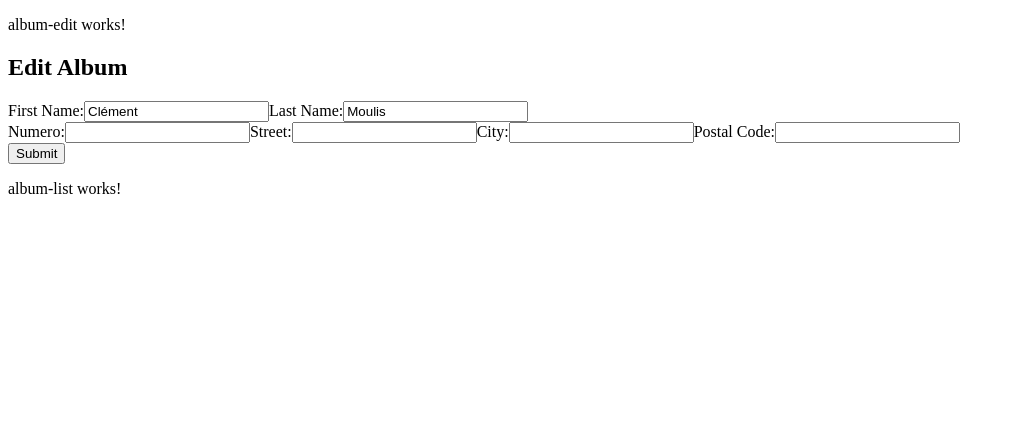
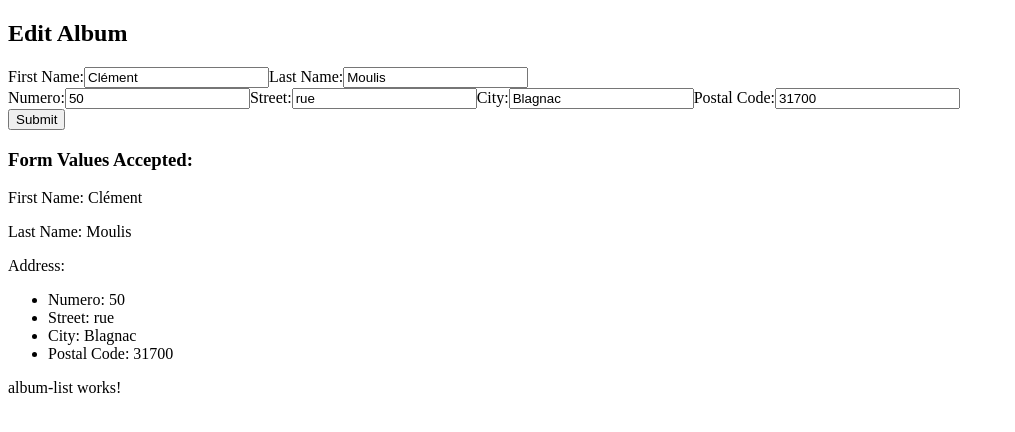
Before and after one commit to ExostFlashPro/FrameVerse, an Angular app: page / in a window 1280 px wide. Both pictures are taken after a click on the button "Submit". Shown: the top 432 px of the page, without its empty margins (0-1015 px from the left). Built offline with nearby package versions, Linux system fonts and the light colour scheme.

Commit message:
update form
update form

```diff
--- a/src/app/album/album-edit/album-edit.component.html
+++ b/src/app/album/album-edit/album-edit.component.html
@@ -1,10 +1,8 @@
-<p>album-edit works!</p>
-
 <!-- album-edit.component.html -->
 
 <h2>Edit Album</h2>
 <div class="container">
-  <form [formGroup]="profileForm">
+  <form [formGroup]="profileForm" (ngSubmit)="onSubmit()">
     <label for="first-name">First Name:</label>
     <input type="text" id="first-name" formControlName="firstName" />
 
@@ -24,8 +22,22 @@
       <label for="codePostal">Postal Code:</label>
       <input type="text" id="codePostal" formControlName="codePostal" />
     </div>
+
     <div>
       <button type="submit" [disabled]="!profileForm.valid">Submit</button>
     </div>
   </form>
+
+  <div *ngIf="submitted">
+    <h3>Form Values Accepted:</h3>
+    <p>First Name: {{ profileForm.value.firstName }}</p>
+    <p>Last Name: {{ profileForm.value.lastName }}</p>
+    <p>Address:</p>
+    <ul>
+      <li>Numero: {{ profileForm.value.address.numero }}</li>
+      <li>Street: {{ profileForm.value.address.street }}</li>
+      <li>City: {{ profileForm.value.address.city }}</li>
+      <li>Postal Code: {{ profileForm.value.address.codePostal }}</li>
+    </ul>
+  </div>
 </div>
--- a/src/app/album/album-edit/album-edit.component.ts
+++ b/src/app/album/album-edit/album-edit.component.ts
@@ -1,22 +1,32 @@
+// album-edit.component.ts
+
 import { Component } from '@angular/core';
 import { FormBuilder, Validators, FormGroup } from '@angular/forms';
 
 @Component({
   selector: 'app-album-edit',
   templateUrl: './album-edit.component.html',
-  styleUrls: ['./album-edit.component.css'], // Fix the typo here
+  styleUrls: ['./album-edit.component.css'],
 })
 export class AlbumEditComponent {
-  profileForm = this.fb.group({
-    firstName: ['Clément', [Validators.required, Validators.minLength(4)]],
-    lastName: ['Moulis', [Validators.required]],
-    address: this.fb.group({
-      numero: [],
-      street: [''],
-      city: [''],
-      codePostal: [''],
-    }),
-  });
+  profileForm: FormGroup;
 
-  constructor(private fb: FormBuilder) {}
+  submitted = false;
+
+  constructor(private fb: FormBuilder) {
+    this.profileForm = this.fb.group({
+      firstName: ['Clément', [Validators.required, Validators.minLength(4)]],
+      lastName: ['Moulis', [Validators.required]],
+      address: this.fb.group({
+        numero: [50],
+        street: ['rue'],
+        city: ['Blagnac'],
+        codePostal: ['31700'],
+      }),
+    });
+  }
+
+  onSubmit() {
+    this.submitted = true;
+  }
 }
```
